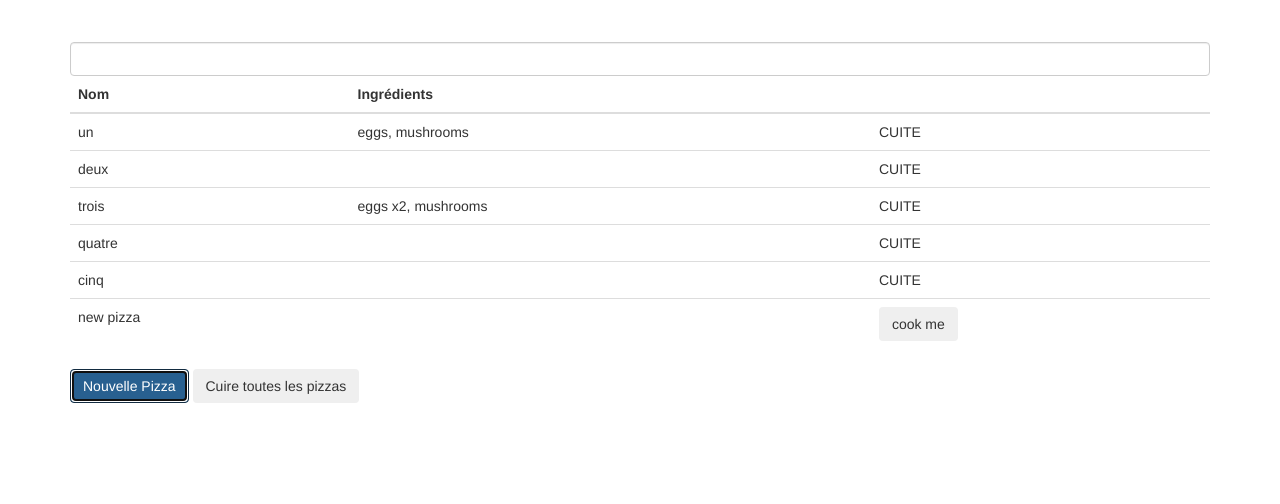
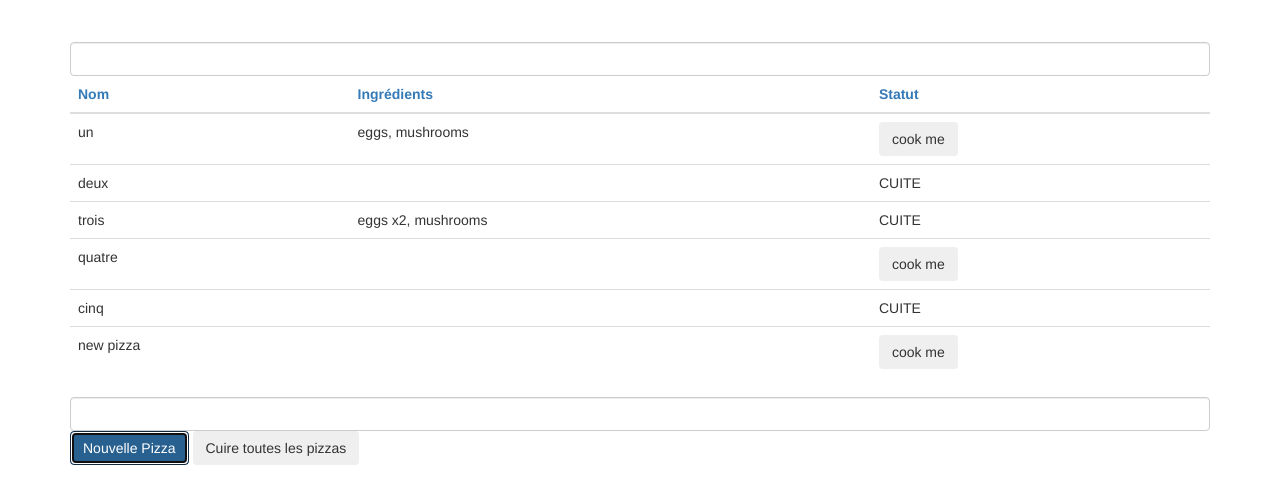
Before and after one commit to bordessoules/angular, a website with bundled scripts: page static/index.html in a window 1280 px wide. Both pictures are taken after a click on the button "Nouvelle Pizza". Built offline with nearby package versions, Linux system fonts and the light colour scheme; some packages are replaced by stand-ins of ours.

Commit message:
filtre et tris

```diff
--- a/src/pizza/pizza-list.controller.js
+++ b/src/pizza/pizza-list.controller.js
@@ -5,17 +5,17 @@ export class PizzaListController {
     this.$timeout = $timeout
 
     this.pizzas = [
-      new Pizza({ name: 'un', status: 'not cooked', toppings: ['eggs', 'mushrooms'] }),
+      new Pizza({ name: 'un', status: 0, toppings: ['eggs', 'mushrooms'] }),
       new Pizza({ name: 'deux', status: 'not cooked', toppings: [] }),
       new Pizza({ name: 'trois', status: 'not cooked', toppings: ['eggs', 'eggs', 'mushrooms'] }),
-      new Pizza({ name: 'quatre', status: 'not cooked' }),
+      new Pizza({ name: 'quatre', status: 0 }),
       new Pizza({ name: 'cinq', status: 'not cooked' })
     ]
   }
 
-  addPizza () {
+  addPizza (pizzaName = 'new pizza') {
     this.pizzas.push({
-      name: 'new pizza'
+      name: pizzaName
     })
   }
 
@@ -32,4 +32,22 @@ export class PizzaListController {
       .then(this.cookPizzas.bind(this))
   }
 
+  keep () {
+    return function (pizza) {
+      if (!this.query) return true
+      return pizza.name.indexOf(this.query) !== -1
+        || (pizza.toppings || []).join('').indexOf(this.query) !== -1
+    }.bind(this)
+  }
+  sortPizzas () {
+    return function (pizza) {
+      if (this.predicate === 'name' || this.predicate === 'status') {
+        return pizza[this.predicate]
+      }
+      if (this.predicate === 'toppings') {
+        return (pizza.toppings || []).length
+      }
+      return 1
+    }.bind(this)
+  }
 }
--- a/static/pizza-list.html
+++ b/static/pizza-list.html
@@ -5,13 +5,13 @@
     <table class="table">
         <thead>
             <tr>
-        <th>Nom</th>
-        <th>Ingrédients</th>
-        <th></th>
+                <th><a ng-click="$ctrl.predicate='name';reverse=!reverse">Nom</a></th>
+                <th><a ng-click="$ctrl.predicate='toppings';reverse=!reverse">Ingrédients</a></th>
+                <th><a ng-click="$ctrl.predicate='status';reverse=!reverse">Statut</a></th>
             </tr>
         </thead>
         <tbody>
-      <tr ng-repeat="pizza in $ctrl.pizzas | filter:$ctrl.keep() track by $index">
+            <tr ng-repeat="pizza in $ctrl.pizzas | orderBy:$ctrl.sortPizzas():reverse | filter:$ctrl.keep() track by $index">
                 <td>{{ pizza.name }}</td>
                 <td>{{ pizza | pizzaToppings }}</td>
                 <td>
@@ -21,8 +21,8 @@
             </tr>
         </tbody>
     </table>
-
-  <button ng-click="$ctrl.addPizza()" class="btn btn-primary">
+     <input ng-model="pizzaName" class="form-control" type="text"/>
+    <button ng-click="$ctrl.addPizza(pizzaName)" class="btn btn-primary">
     Nouvelle Pizza
   </button>
     <button ng-click="$ctrl.cookPizzas()" class="btn">Cuire toutes les pizzas</button>
```
Lines whose indentation alone changed are shown as unchanged.
